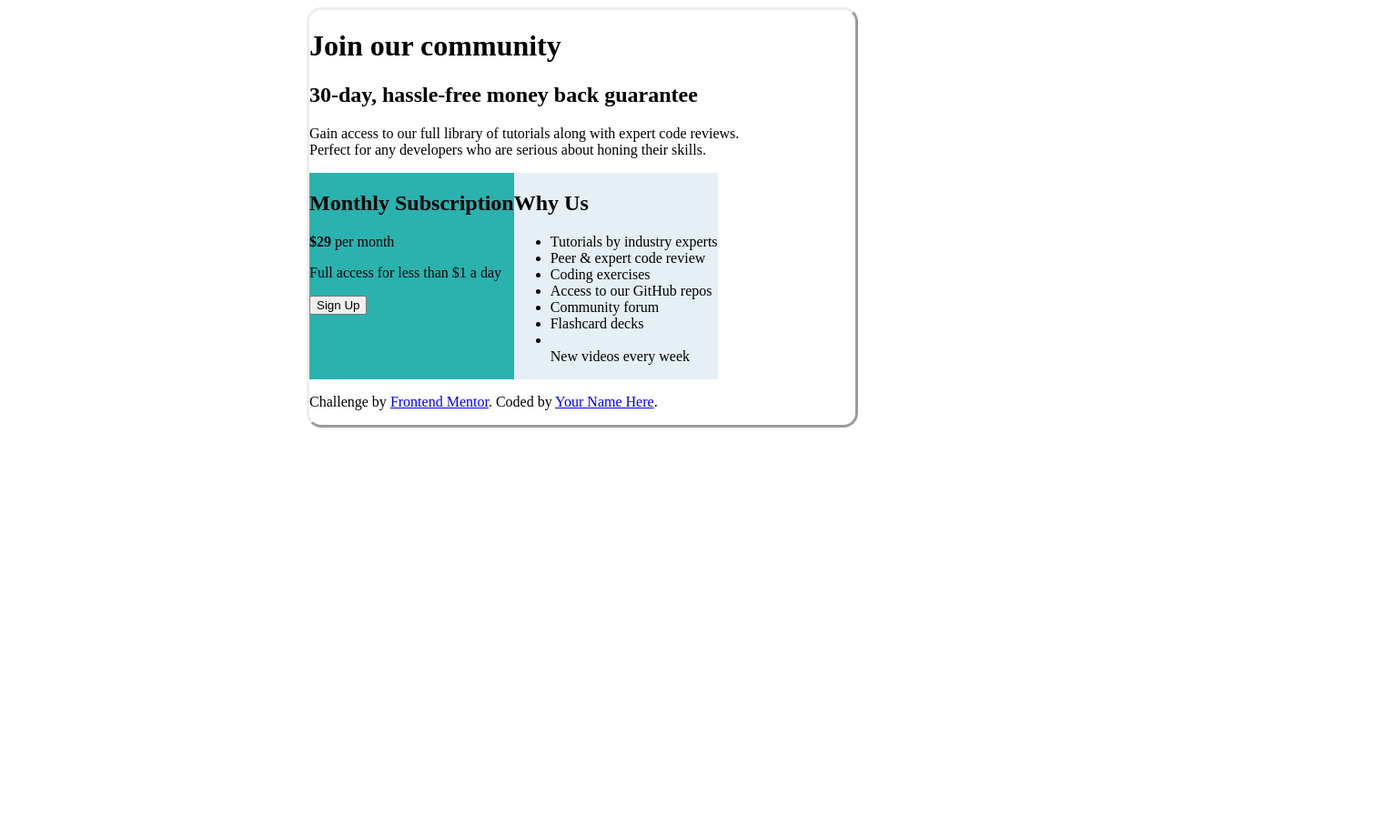
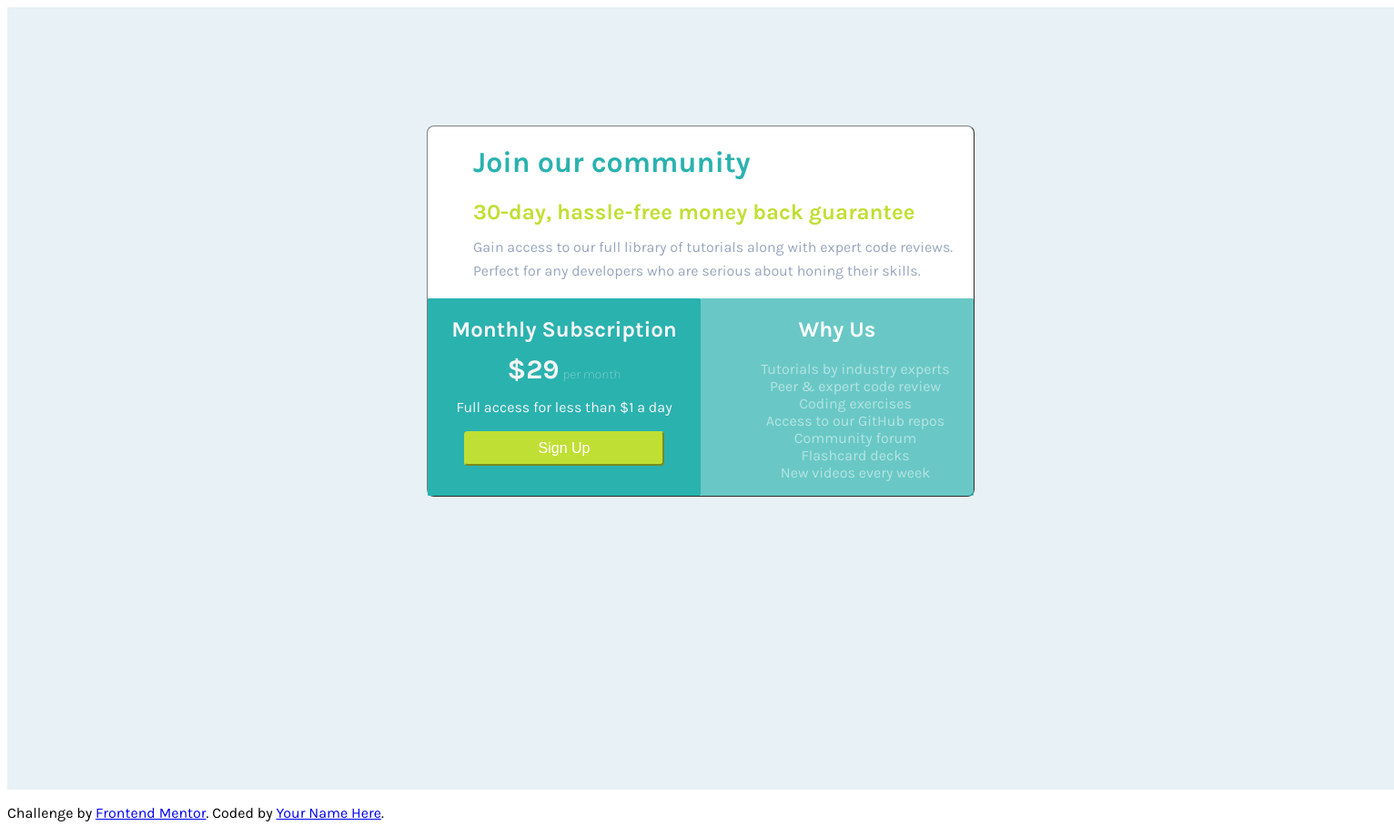
Before and after one commit to KatlegoTseladimitloa/codetribe-final, a plain HTML site: page single-price-grid-component-master/index.html in a window 1280 px wide. Shown: the whole page at 91% size, 1532 px wide, since content can reach past the window. Before the commit the page ends 800 px from the top, so only its background shows below. Drawn offline with Linux system fonts and the light colour scheme.

Commit message:
first commit

```diff
--- a/single-price-grid-component-master/index.html
+++ b/single-price-grid-component-master/index.html
@@ -5,6 +5,9 @@
   <meta name="viewport" content="width=device-width, initial-scale=1.0"> <!-- displays site properly based on user's device -->
 
   <link rel="icon" type="image/png" sizes="32x32" href="./images/favicon-32x32.png">
+  <link rel="preconnect" href="https://fonts.googleapis.com">
+<link rel="preconnect" href="https://fonts.gstatic.com" crossorigin>
+<link href="https://fonts.googleapis.com/css2?family=Karla:ital,wght@0,200..800;1,200..800&display=swap" rel="stylesheet">
 
   <title>Frontend Mentor | Single Price Grid Component</title>
 
@@ -12,31 +15,31 @@
   <link rel="stylesheet" href="styles.css"/>
 </head>
 <body>
-  <span class="main">
-  <span class="container">
-
-  <header>
+  <div class="main-div">
+    <div class="card-div">
+      <header class="header-dir">
         <h1>Join our community</h1>
 
         <h2>30-day, hassle-free money back guarantee</h2>
 
-    <p>Gain access to our full library of tutorials along with expert code reviews.<br>
+        <p>Gain access to our full library of tutorials along with expert code reviews.</p>
+          <p>
             Perfect for any developers who are serious about honing their skills.
         </p>
       </header>
-  <div class="wrapper">
-<aside class="signup">
+      <div class="sidebyside">
+        <aside class="subscription" >
           <h2>Monthly Subscription</h2>
 
-  <p> <b>&dollar;29</b>  per month</p>
+          <p> <b>&dollar;29</b>  <span>per month</span> </p>
 
- <p>Full access for less than &dollar;1 a day</p>
+         <p id="access">Full access for less than &dollar;1 a day</p>
 
           <button>Sign Up</button>
 
         </aside>
 
-<article class="kat">
+        <article class="about-us">
           <h2>Why Us</h2>
 
           <ul>
@@ -46,12 +49,17 @@
            <li> Access to our GitHub repos</li>
             <li>Community forum</li>
             <li>Flashcard decks</li>
-    <li></li>New videos every week</li>
+            <li>New videos every week</li>
           </ul>
 
         </article>
+      </div>
 
     </div>
+
+  </div>
+
+
 
   <footer>
     <p class="attribution">
@@ -59,8 +67,7 @@
       Coded by <a href="#">Your Name Here</a>.
     </p>
   </footer>
-</span>
-</span>
+
 
 </body>
 </html>
--- a/single-price-grid-component-master/styles.css
+++ b/single-price-grid-component-master/styles.css
@@ -88,35 +88,124 @@ b {
 li {
     list-style: none;
 } */
-.main {
-    background-color: black;
+
+body{
+    font-family: Karla;
+    font-size: 16px;
 }
-.container {
+
+
+.main-div {
+    background-color: rgb(232, 241, 245);
+    color: whitesmoke;
+    width: 100%;
+    height: 600px;
+    padding: 130px
+}
+
+.card-div{
+    max-width: 600px;
     display: block;
     margin: auto;
-    border-style: outset;
-    border-radius: 16px;
-    max-width: 600px;
+    border-style:outset ;
+    border-radius: 8px;
+    border-width: thin;
+    border-color: gray;
+    background-color: white;
 
 
 }
 
- div  {
+.header-dir {
+        color:  hsl(218, 22%, 67%);
+        text-indent: 50px;
+}
+
+header p {
+    line-height: 10px;
+}
+
+
+header h1{
+    color: hsl(179, 62%, 43%);
+}
+
+header h2 {
+    color: hsl(71, 73%, 54%);
+}
+
+ .sidebyside  {
     display: flex;
+    margin-top: 25px;
+
+
 
 
 
 
 }
- .wapper > div{
+ .sidebyside > div{
     width: 33%;
 
  }
 aside {
 
     background-color: hsl(179, 62%, 43%);
+    width: 500px;
+    text-align: center;
+    border-style: hidden;
+    border-radius: 1px;
+    border-color:hsl(179, 62%, 43%);
+}
+
+aside button {
+    background-color: hsl(71, 73%, 54%);
+    font-size: 16px;
+    border-radius: 4px;
+    border-color: hsl(71, 73%, 54%);
+    text-align: center;
+    padding: 8px 80px;
+    font-weight: 900px;
+    color: white;
+
+
+}
+ button:hover{
+    opacity: 0.7;
+}
+#access {
+    font-weight: 900px;
+}
+aside p {
+    line-height: 20px;
+}
+
+aside b{
+    font-size: 30px;
+
+}
+
+aside span {
+    opacity: 0.5;
+    font-weight: lighter;
+    font-size: 14px;
 }
 
 article {
-    background-color: hsl(204, 43%, 93%);
+    background-color: hsl(179, 62%, 43%);
+    width: 500px;
+    text-align: center;
+    color: white;
+    opacity: 0.7;
+    border-style: hidden;
+    border-radius: 1px;
+    border-color: hsl(179, 62%, 43%);
 }
+
+
+
+ article li{
+    list-style: none;
+    opacity: 0.5;
+    font: weight 900px;;
+}
```
Lines whose indentation alone changed are shown as unchanged.
